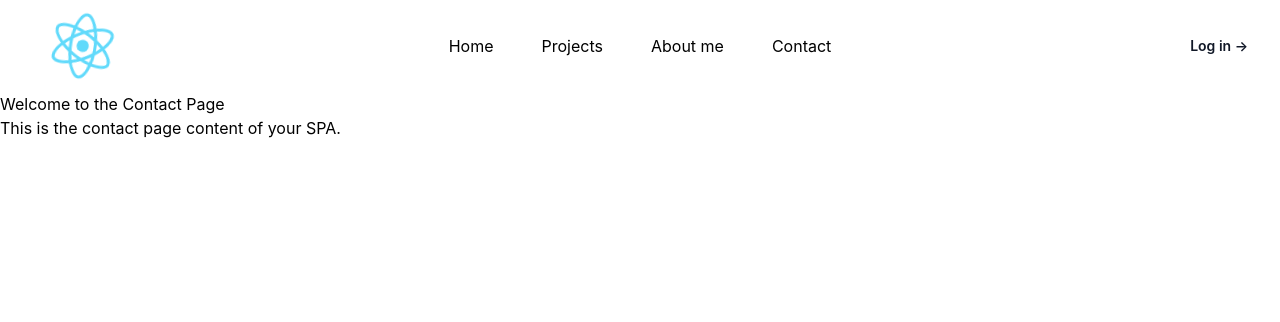
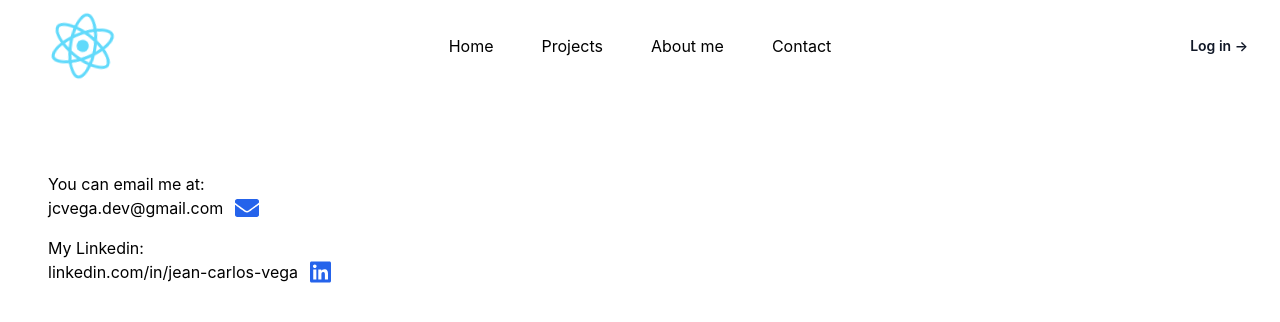
Before and after one commit to jeanvegadev/personalweb, a React (Create React App) app: page /contact in a window 1280 px wide. Shown: the top 322 px of the page. Built offline with nearby package versions, Linux system fonts and the light colour scheme.

Commit message:
edit contact page

```diff
--- a/src/pages/Contact.js
+++ b/src/pages/Contact.js
@@ -3,10 +3,21 @@ import React from 'react';
 
 const Contact = () => {
   return (
-    <div>
-      <h1>Welcome to the Contact Page</h1>
-      <p>This is the contact page content of your SPA.</p>
-      {/* Add more content or components as needed */}
+    <div className="container mx-auto items-center justify-center md:justify-between px-6 pt-1 lg:px-8 py-16 sm:py-16">
+      <div id="email-j" class="my-4 mx-4">
+          You can email me at:
+          <p class="flex items-center">
+            jcvega.dev@gmail.com
+            <a href="mailto:jcvega.dev@gmail.com" target="_blank" rel="noopener" class="text-blue-600 block h-6 mx-3"><svg aria-labelledby="svg-inline--fa-title-w0kjvXBWrJXR" data-prefix="fas" data-icon="envelope" class="svg-inline--fa fa-envelope fa-w-16 h-full" role="img" xmlns="http://www.w3.org/2000/svg" viewBox="0 0 512 512"><title id="svg-inline--fa-title-w0kjvXBWrJXR">Email</title><path fill="currentColor" d="M502.3 190.8c3.9-3.1 9.7-.2 9.7 4.7V400c0 26.5-21.5 48-48 48H48c-26.5 0-48-21.5-48-48V195.6c0-5 5.7-7.8 9.7-4.7 22.4 17.4 52.1 39.5 154.1 113.6 21.1 15.4 56.7 47.8 92.2 47.6 35.7.3 72-32.8 92.3-47.6 102-74.1 131.6-96.3 154-113.7zM256 320c23.2.4 56.6-29.2 73.4-41.4 132.7-96.3 142.8-104.7 173.4-128.7 5.8-4.5 9.2-11.5 9.2-18.9v-19c0-26.5-21.5-48-48-48H48C21.5 64 0 85.5 0 112v19c0 7.4 3.4 14.3 9.2 18.9 30.6 23.9 40.7 32.4 173.4 128.7 16.8 12.2 50.2 41.8 73.4 41.4z"></path></svg></a>
+          </p>
+      </div>
+      <div id="linkedin-j" class="my-4 mx-4">
+        My Linkedin:
+        <p class="flex items-center">
+          linkedin.com/in/jean-carlos-vega
+          <a href="https://linkedin.com/in/jean-carlos-vega" target="_blank" rel="noopener" class="text-blue-600 block h-6 mx-3"><svg aria-labelledby="svg-inline--fa-title-G4bNwzv2BTMh" data-prefix="fab" data-icon="linkedin" class="svg-inline--fa fa-linkedin fa-w-14 h-full" role="img" xmlns="http://www.w3.org/2000/svg" viewBox="0 0 448 512"><title id="svg-inline--fa-title-G4bNwzv2BTMh">LinkedIn</title><path fill="currentColor" d="M416 32H31.9C14.3 32 0 46.5 0 64.3v383.4C0 465.5 14.3 480 31.9 480H416c17.6 0 32-14.5 32-32.3V64.3c0-17.8-14.4-32.3-32-32.3zM135.4 416H69V202.2h66.5V416zm-33.2-243c-21.3 0-38.5-17.3-38.5-38.5S80.9 96 102.2 96c21.2 0 38.5 17.3 38.5 38.5 0 21.3-17.2 38.5-38.5 38.5zm282.1 243h-66.4V312c0-24.8-.5-56.7-34.5-56.7-34.6 0-39.9 27-39.9 54.9V416h-66.4V202.2h63.7v29.2h.9c8.9-16.8 30.6-34.5 62.9-34.5 67.2 0 79.7 44.3 79.7 101.9V416z"></path></svg></a>
+        </p>
+      </div>
     </div>
   );
 };
```
